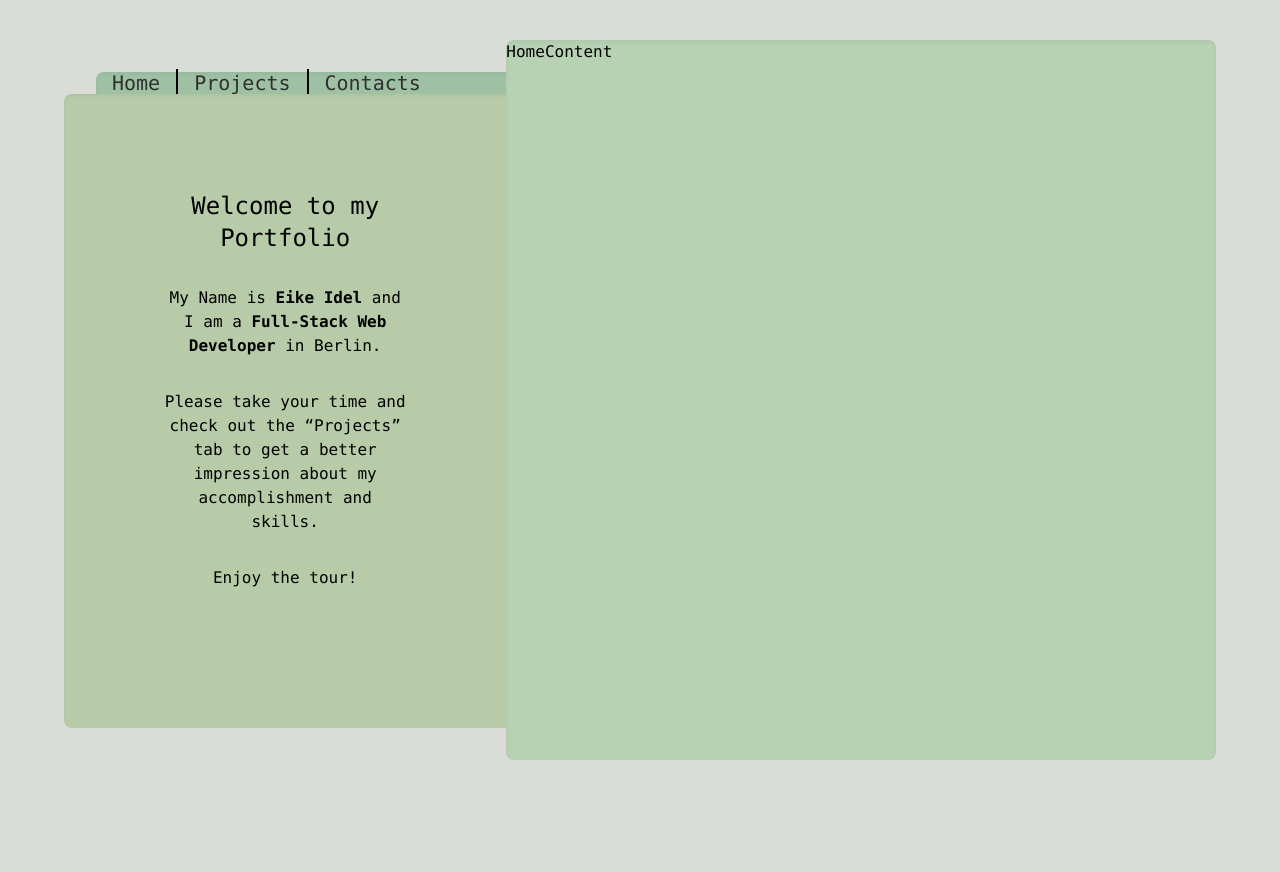
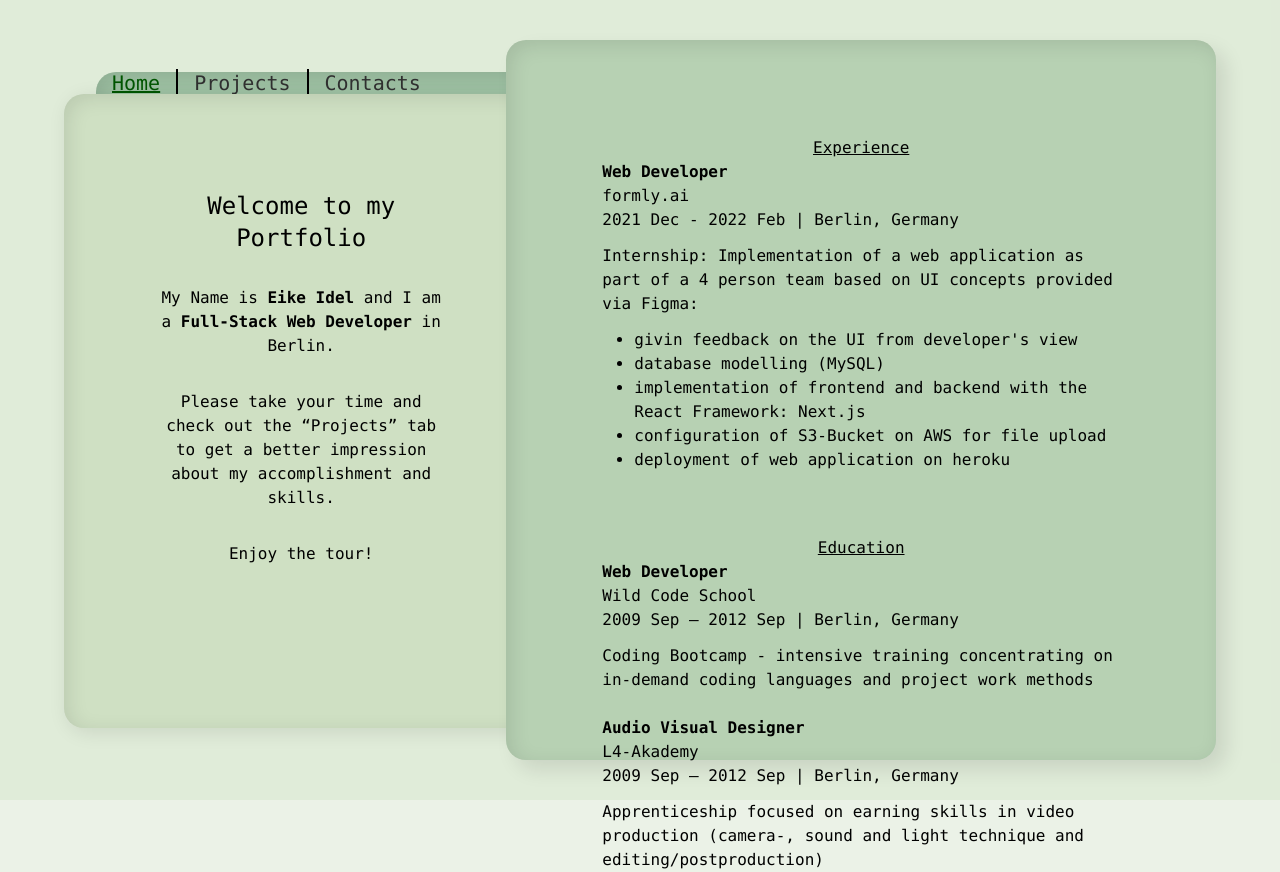
Before and after one commit to eikeIdel/portfolio, a Next.js app: page / in a window 1280 px wide. Before the commit the page ends 800 px from the top, so only its background shows below. Built offline with nearby package versions, Linux system fonts and the light colour scheme.

Commit message:
created contend for home tab / added boxshadow for main layout

```diff
--- a/pages/components/Header/index.js
+++ b/pages/components/Header/index.js
@@ -1,12 +1,17 @@
 import React from 'react';
 
-function Header() {
+function Header({ setHeaderSelection, headerSelection }) {
+    function handleClick(clickedBtn) {
+        let newSelection = { home: false, projects: false, contacts: false };
+        newSelection[clickedBtn] = true;
+        setHeaderSelection(newSelection);
+    }
+    console.log(headerSelection.home);
     return (
         <div className='h-full flex items-center divide-x-2 divide-black text-xl text-[#303030] '>
-            <button className='px-4 hover:text-[#005500] focus:underline focus:text-[#005500]'
-                onClick={() => { console.log(''); }}>Home</button>
-            <button className='px-4 hover:text-[#005500] focus:underline focus:text-[#005500]'>Projects</button>
-            <button className='px-4 hover:text-[#005500] focus:underline focus:text-[#005500]'>Contacts</button>
+            <button className={`px-4 hover:text-[#005500] ${headerSelection.home && 'underline text-[#005500]'}`} onClick={() => { handleClick('home'); }}>Home</button>
+            <button className={`px-4 hover:text-[#005500] ${headerSelection.projects && 'underline text-[#005500]'}`} onClick={() => { handleClick('projects'); }}>Projects</button>
+            <button className={`px-4 hover:text-[#005500] ${headerSelection.contacts && 'underline text-[#005500]'}`} onClick={() => { handleClick('contacts'); }}>Contacts</button>
         </div>
     );
 }
--- a/pages/components/Home/HomeContent.js
+++ b/pages/components/Home/HomeContent.js
@@ -1,6 +1,39 @@
 function HomeContent() {
     return (
-        <div>HomeContent</div>
+        <div className="">
+            <div className="px-16 pt-16">
+                <h1 className="text-center underline">Experience</h1>
+                <h2 className="font-bold">Web Developer</h2>
+                <h3 className="">formly.ai</h3>
+                <h4 className="">2021 Dec - 2022 Feb | Berlin, Germany</h4>
+                <p className="mt-3">Internship: Implementation of a web
+                    application as part of a 4 person team
+                    based on UI concepts provided via
+                    Figma:</p>
+
+                <ul className="list-disc mt-3 ml-8">
+                    <li className="">givin feedback on the UI from developer's view</li>
+                    <li className="">database modelling (MySQL)</li>
+                    <li className="">implementation of frontend and backend with the React Framework: Next.js</li>
+                    <li className="">configuration of S3-Bucket on AWS for file upload</li>
+                    <li className="">deployment of web application on heroku</li>
+                </ul>
+            </div>
+            <div className="px-16 pt-16">
+                <h1 className="text-center underline">Education</h1>
+
+                <h2 className="font-bold">Web Developer</h2>
+                <h3 className="">Wild Code School</h3>
+                <h4 className="">2009 Sep – 2012 Sep | Berlin, Germany</h4>
+                <p className="mt-3">Coding Bootcamp - intensive training concentrating on in-demand coding languages and project work methods</p>
+
+                <h2 className="mt-6 font-bold">Audio Visual Designer</h2>
+                <h3 className="">L4-Akademy</h3>
+                <h4 className="">2009 Sep – 2012 Sep | Berlin, Germany</h4>
+                <p className="mt-3">Apprenticeship focused on earning skills in video production
+                    (camera-, sound and light technique and editing/postproduction)</p>
+            </div>
+        </div>
     );
 }
 
--- a/pages/components/Home/HomeSidepanel.js
+++ b/pages/components/Home/HomeSidepanel.js
@@ -1,6 +1,6 @@
 function HomeSidepanel() {
     return (
-        <div className="h-full m-8 p-16 flex flex-col items text-center space-y-8 ">
+        <div className=" space-y-8 p-16 text-center">
             <p className="text-2xl">Welcome to my Portfolio</p>
             <p className=""> My Name is <b>Eike Idel</b> and I am a <b>Full-Stack Web Developer</b > in Berlin.</p>
             <p className="">Please take your time and check out the “Projects” tab to get a better impression about my accomplishment and skills.</p>
--- a/pages/index.js
+++ b/pages/index.js
@@ -1,26 +1,36 @@
+//react
+import { useState } from 'react';
+//components
 import Header from './components/Header';
 import HomeContent from './components/Home/HomeContent';
 import HomeSidepanel from './components/Home/HomeSidepanel';
-import second from './components/Home/HomeSidepanel';
+
+
 
 export default function Main() {
+  const [headerSelection, setHeaderSelection] = useState({
+    home: true,
+    projects: false,
+    contacts: false
+  });
   return (
     <div className="font-mono flex justify-center items-center h-screen">
       <div className="main-layout-grid-container h-[90%] w-[90%]">
-        <div className='header rounded-lg shadow-inner   bg-[#9EC1A3]'>
+        <div className='header'>
           <div className="header-subcontainer">
-            <Header />
+            <Header setHeaderSelection={setHeaderSelection} headerSelection={headerSelection} />
           </div>
         </div>
 
-        <div className="content rounded-lg shadow-inner  bg-[#B7D1B3]">
-          <div className="content-subcontainer">
+        <div className="content  ">
+          <div className="content-subcontainer h-full m-8 flex flex-col items-center">
             <HomeContent />
           </div>
         </div>
-        <div className="sidepanel rounded-lg shadow-inner  bg-[#b7cba8] ">
-          <div className="sidepanel-subcontainer">
+        <div className="sidepanel ">
+          <div className="sidepanel-subcontainer h-full m-8  flex flex-col items-center">
             <HomeSidepanel />
+            {console.log(headerSelection)}
           </div>
         </div>
 
--- a/styles/globals.css
+++ b/styles/globals.css
@@ -8,7 +8,7 @@ body {
   margin: 0;
   font-family: -apple-system, BlinkMacSystemFont, Segoe UI, Roboto, Oxygen,
     Ubuntu, Cantarell, Fira Sans, Droid Sans, Helvetica Neue, sans-serif;
-  background-color: #d9dcd7;
+  background: rgba(207, 224, 195, 0.4);
 
 }
 
--- a/styles/main-layout.css
+++ b/styles/main-layout.css
@@ -5,9 +5,13 @@
 }
 
 .header {
+
     margin-top: 2rem;
     margin-left: 2rem;
     z-index: 10;
+    background: #9EC1A3;
+    box-shadow: inset 4px 4px 20px rgba(0, 0, 0, 0.1);
+    border-radius: 20px;
 }
 
 .header-subcontainer {
@@ -19,6 +23,9 @@
     margin-left: -2rem;
     grid-row: 2 span;
     z-index: 30;
+    background: #B7D1B3;
+    box-shadow: 10px 10px 20px rgba(0, 0, 0, 0.1), inset 5px 5px 20px rgba(0, 0, 0, 0.1);
+    border-radius: 20px;
 
 }
 
@@ -28,6 +35,9 @@
     margin-top: -2rem;
     margin-bottom: 2em;
     z-index: 20;
+    background: #CFE0C3;
+    box-shadow: 4px 4px 20px rgba(0, 0, 0, 0.1), inset 4px 4px 20px rgba(0, 0, 0, 0.1);
+    border-radius: 20px;
 }
 
 .sidepanel-subcontainer {
```
